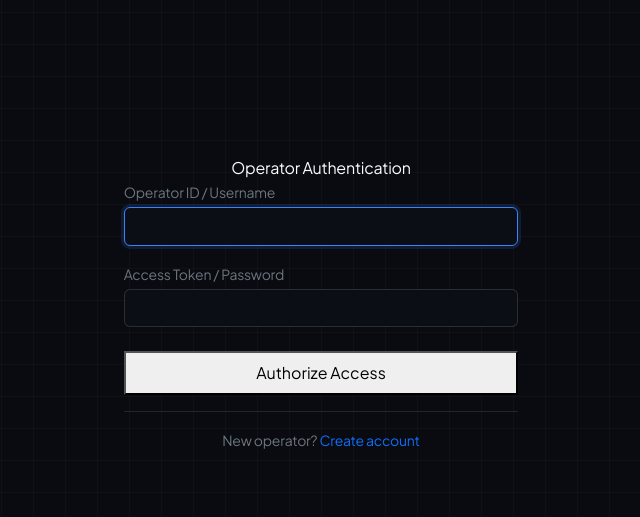
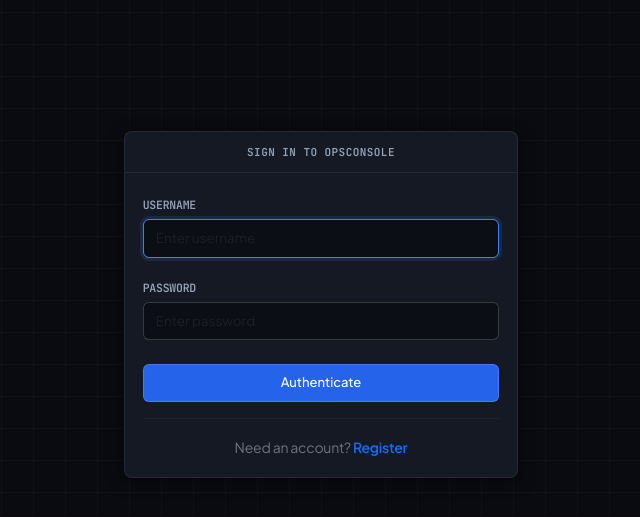
Before and after one commit to Adityachandkaushik/incident-management-system, a Flask app: page /login in a window 1280 px wide. Shown: the part 52-569 px from the top of the page, without its empty margins (319-959 px from the left). Run offline with Flask 3, Linux system fonts and the light colour scheme.

Commit message:
changes in auth.py

```diff
--- a/app/auth.py
+++ b/app/auth.py
@@ -1,3 +1,5 @@
+import sqlite3
+
 from flask import Blueprint, render_template, request, redirect, url_for, session, flash
 from werkzeug.security import generate_password_hash, check_password_hash
 
@@ -10,13 +12,28 @@ auth_bp = Blueprint("auth", __name__)
 @auth_bp.route("/register", methods=["GET", "POST"])
 def register():
 
+    # Already logged-in users do not need to register again
+    if "user_id" in session:
+        return redirect(url_for("incidents.dashboard"))
+
     if request.method == "POST":
 
         username = request.form.get("username", "").strip()
-        password = request.form.get("password", "").strip()
+        password = request.form.get("password", "")
 
+        # Basic validation
         if not username or not password:
             flash("Username and password are required.", "danger")
+            return redirect(url_for("auth.register"))
+
+        # Username validation
+        if len(username) < 3:
+            flash("Username must be at least 3 characters.", "danger")
+            return redirect(url_for("auth.register"))
+
+        # Password validation
+        if len(password) < 8:
+            flash("Password must be at least 8 characters.", "danger")
             return redirect(url_for("auth.register"))
 
         conn = get_db()
@@ -40,8 +57,11 @@ def register():
 
             return redirect(url_for("auth.login"))
 
-        except Exception:
+        except sqlite3.IntegrityError:
             flash("Username already exists.", "danger")
+
+        except sqlite3.Error:
+            flash("Something went wrong. Please try again.", "danger")
 
         finally:
             conn.close()
@@ -52,22 +72,40 @@ def register():
 @auth_bp.route("/login", methods=["GET", "POST"])
 def login():
 
+    # Already logged-in users go directly to dashboard
+    if "user_id" in session:
+        return redirect(url_for("incidents.dashboard"))
+
     if request.method == "POST":
 
         username = request.form.get("username", "").strip()
-        password = request.form.get("password", "").strip()
+        password = request.form.get("password", "")
+
+        if not username or not password:
+            flash("Username and password are required.", "danger")
+            return redirect(url_for("auth.login"))
 
         conn = get_db()
 
-        user = conn.execute(
-            "SELECT * FROM users WHERE username = ?",
-            (username,)
-        ).fetchone()
+        try:
+            user = conn.execute(
+                "SELECT * FROM users WHERE username = ?",
+                (username,)
+            ).fetchone()
 
-        conn.close()
+        except sqlite3.Error:
+            flash("Something went wrong. Please try again.", "danger")
+            return redirect(url_for("auth.login"))
+
+        finally:
+            conn.close()
 
         if user and check_password_hash(user["password"], password):
 
+            # Clear any previous session data
+            session.clear()
+
+            # Create authenticated session
             session["user_id"] = user["id"]
             session["username"] = user["username"]
             session["role"] = user["role"]
@@ -84,4 +122,6 @@ def logout():
 
     session.clear()
 
+    flash("You have been logged out.", "success")
+
     return redirect(url_for("auth.login"))
--- a/templates/login.html
+++ b/templates/login.html
@@ -1,27 +1,31 @@
 {% extends "base.html" %}
 
-{% block title %}Sign In - Incident Control{% endblock %}
+{% block title %}Sign In - Incident Operations{% endblock %}
 
 {% block content %}
 <div class="row justify-content-center align-items-center" style="min-height: 70vh;">
-    <div class="col-12 col-sm-8 col-md-6 col-lg-4">
-        <div class="ops-box">
-            <div class="ops-header text-center">Operator Authentication</div>
-            <div class="ops-body">
+    <div class="col-12 col-sm-8 col-md-5 col-lg-4">
+        <div class="panel">
+            <div class="panel-header justify-content-center">
+                <span>Sign In to OpsConsole</span>
+            </div>
+            <div class="panel-body">
                 <form action="{{ url_for('auth.login') }}" method="POST">
                     <div class="mb-3">
-                        <label for="username" class="mono small text-secondary mb-1">Operator ID / Username</label>
-                        <input type="text" class="form-control" id="username" name="username" required autofocus>
+                        <label for="username" class="form-label">Username</label>
+                        <input type="text" class="form-control" id="username" name="username" placeholder="Enter username" required autofocus>
                     </div>
                     <div class="mb-4">
-                        <label for="password" class="mono small text-secondary mb-1">Access Token / Password</label>
-                        <input type="password" class="form-control" id="password" name="password" required>
+                        <label for="password" class="form-label">Password</label>
+                        <input type="password" class="form-control" id="password" name="password" placeholder="Enter password" required>
                     </div>
-                    <button type="submit" class="btn-ops w-100 py-2">Authorize Access</button>
+                    <button type="submit" class="btn-sre-primary w-100 justify-content-center py-2">
+                        <span>Authenticate</span>
+                    </button>
                 </form>
-                <div class="text-center mt-3 pt-3 border-top border-secondary border-opacity-25">
-                    <span class="small text-secondary">New operator? </span>
-                    <a href="{{ url_for('auth.register') }}" class="small text-decoration-none">Create account</a>
+                <div class="text-center mt-3 pt-3 border-top border-secondary border-opacity-10">
+                    <span class="text-secondary small">Need an account? </span>
+                    <a href="{{ url_for('auth.register') }}" class="small text-decoration-none fw-semibold">Register</a>
                 </div>
             </div>
         </div>
```
Also changed, not shown: templates/dashboard.html (+48 -66 lines).
